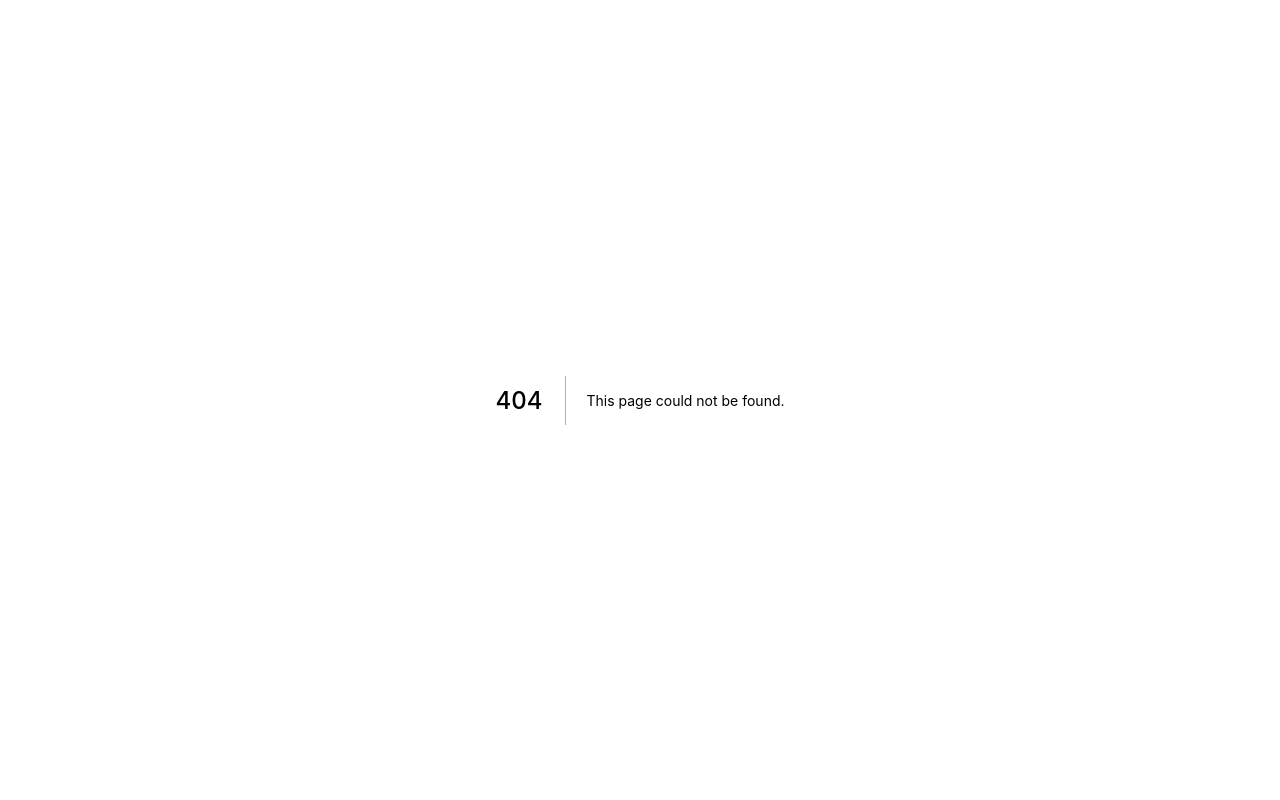
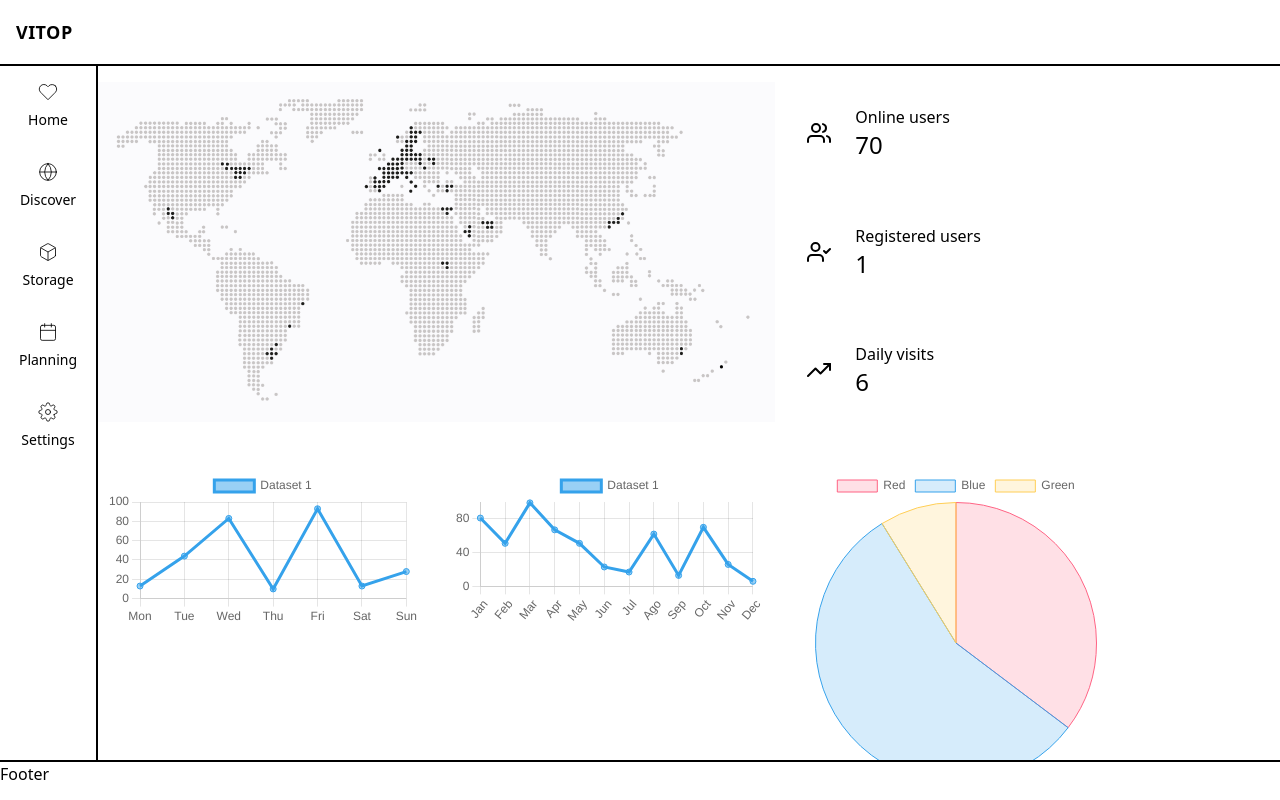
Before and after one commit to Hec7or-Uni/Vitae-frontend, a Next.js app: page /admin in a window 1280 px wide. Before the commit this address had no page. Built offline with nearby package versions, Linux system fonts and the light colour scheme.

Commit message:
admin esquematico

```diff
--- a/package.json
+++ b/package.json
@@ -10,8 +10,10 @@
     "prepare": "husky install"
   },
   "dependencies": {
+    "chart.js": "^3.7.1",
     "next": "12.1.2",
     "react": "17.0.0",
+    "react-chartjs-2": "^4.1.0",
     "react-dom": "17.0.0",
     "react-icons": "4.3.1"
   },
--- /dev/null
+++ b/pages/admin.js
@@ -0,0 +1,139 @@
+import Layout from '../components/Layout'
+import React from 'react'
+import { FiUsers, FiUserCheck, FiTrendingUp } from 'react-icons/fi'
+import {
+  Chart as ChartJS,
+  ArcElement,
+  CategoryScale,
+  LinearScale,
+  PointElement,
+  LineElement,
+  Title,
+  Tooltip,
+  Legend
+} from 'chart.js'
+import { Line, Pie } from 'react-chartjs-2'
+
+ChartJS.register(
+  CategoryScale,
+  LinearScale,
+  PointElement,
+  LineElement,
+  Title,
+  Tooltip,
+  Legend
+)
+
+ChartJS.register(ArcElement, Tooltip, Legend)
+
+export const options = {
+  responsive: true,
+  plugins: {
+    legend: {
+      position: 'top'
+    },
+    title: {
+      display: false,
+      text: 'Chart.js Line Chart'
+    }
+  }
+}
+
+const weekdays = ['Mon', 'Tue', 'Wed', 'Thu', 'Fri', 'Sat', 'Sun']
+const months = ['Jan', 'Feb', 'Mar', 'Apr', 'May', 'Jun', 'Jul', 'Ago', 'Sep', 'Oct', 'Nov', 'Dec']
+
+export const data1 = {
+  labels: weekdays,
+  datasets: [
+    {
+      label: 'Dataset 1',
+      data: weekdays.map(() => Math.floor(Math.random() * 100)),
+      borderColor: 'rgb(53, 162, 235)',
+      backgroundColor: 'rgba(53, 162, 235, 0.5)'
+    }
+  ]
+}
+export const data2 = {
+  labels: months,
+  datasets: [
+    {
+      label: 'Dataset 1',
+      data: months.map(() => Math.floor(Math.random() * 100)),
+      borderColor: 'rgb(53, 162, 235)',
+      backgroundColor: 'rgba(53, 162, 235, 0.5)'
+    }
+  ]
+}
+
+export const data3 = {
+  labels: ['Red', 'Blue', 'Green'],
+  datasets: [
+    {
+      label: '# of Votes',
+      data: [12, 19, 3],
+      backgroundColor: [
+        'rgba(255, 99, 132, 0.2)',
+        'rgba(54, 162, 235, 0.2)',
+        'rgba(255, 206, 86, 0.2)',
+        'rgba(75, 192, 192, 0.2)',
+        'rgba(153, 102, 255, 0.2)',
+        'rgba(255, 159, 64, 0.2)'
+      ],
+      borderColor: [
+        'rgba(255, 99, 132, 1)',
+        'rgba(54, 162, 235, 1)',
+        'rgba(255, 206, 86, 1)',
+        'rgba(75, 192, 192, 1)',
+        'rgba(153, 102, 255, 1)',
+        'rgba(255, 159, 64, 1)'
+      ],
+      borderWidth: 1
+    }
+  ]
+}
+
+export default function Storage () {
+  return (
+    <div className='max-w-5xl grid grid-cols-3 gap-4 overflow-y-auto'>
+      <div className='col-span-2'>
+        <img src='./map.png'/>
+      </div>
+      <div className='col-span-1 grid grid-rows-3 grid-flow-col gap-4'>
+        <div className='row-span-1 flex items-center gap-6 px-4 py-1.5'>
+          <FiUsers className='text-2xl'/>
+          <div className='flex flex-col'>
+            <h3 className='text-base font-medium'>Online users</h3>
+            <span className='text-2xl font-medium'>{Math.floor(Math.random() * 99) + 10}</span>
+          </div>
+        </div>
+        <div className='row-span-1 flex items-center gap-6 px-4 py-1.5'>
+          <FiUserCheck className='text-2xl'/>
+          <div className='flex flex-col'>
+            <h3 className='text-base font-medium'>Registered users</h3>
+            <span className='text-2xl font-medium'>{Math.floor(Math.random() * 10)}</span>
+          </div>
+        </div>
+        <div className='row-span-1 flex items-center gap-6 px-4 py-1.5'>
+          <FiTrendingUp className='text-2xl'/>
+          <div className='flex flex-col'>
+            <h3 className='text-base font-medium'>Daily visits</h3>
+            <span className='text-2xl font-medium'>{Math.floor(Math.random() * 10)}</span>
+          </div>
+        </div>
+      </div>
+      <div className='py-8 px-2 col-span-1'>
+        <Line options={options} data={data1} />
+      </div>
+      <div className='py-8 px-2 col-span-1'>
+        <Line options={options} data={data2} />
+      </div>
+      <div className='py-8 px-2 col-span-1'>
+        <Pie data={data3} />
+      </div>
+    </div>
+  )
+}
+
+Storage.getLayout = function getLayout (page) {
+  return <Layout>{page}</Layout>
+}
```
Also changed, not shown: public/map.png (added), 1 other file (tests, documents, lock files or other folders).
